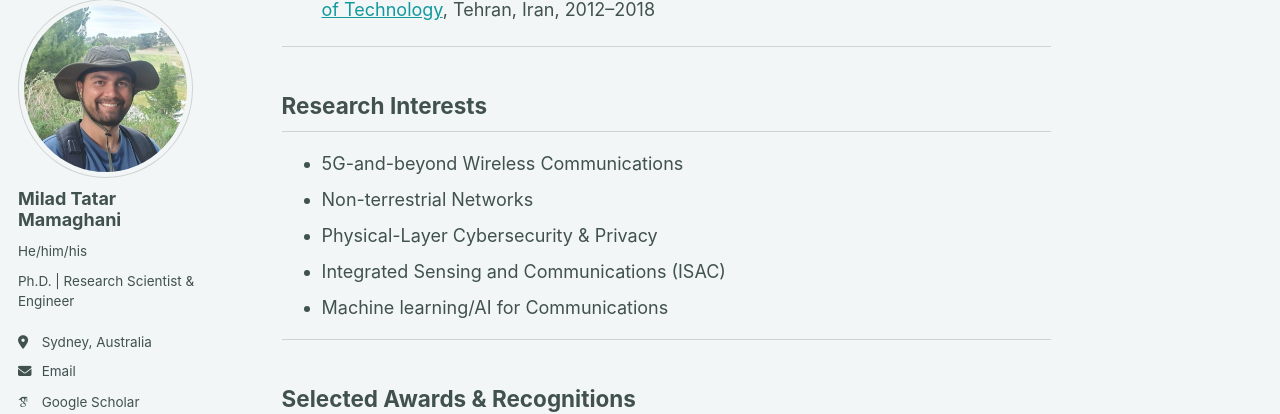
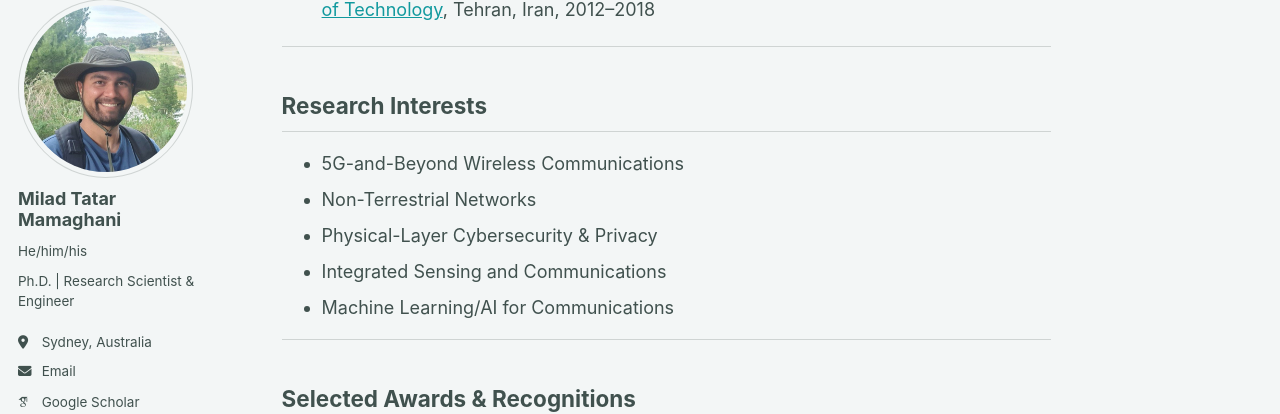
Before and after one commit to miladtm94/miladtm94.github.io, a Jekyll site: the page built from _pages/about.md, in a window 1280 px wide and 900 px high, scrolled down 674 px. Shown: the part 107-521 px from the top of the window. Built offline with Jekyll 4.4.1, drawn with Linux system fonts in a browser that asks for light colours; some web fonts are replaced; a script that is not in the unit is left out.

Commit message:
Project section updated

```diff
--- a/_pages/about.md
+++ b/_pages/about.md
@@ -27,11 +27,11 @@ Milad is open to opportunities in both academia and industry, including collabor
 
 ## Research Interests
 
-- 5G-and-beyond Wireless Communications
-- Non-terrestrial Networks
+- 5G-and-Beyond Wireless Communications
+- Non-Terrestrial Networks
 - Physical-Layer Cybersecurity & Privacy
-- Integrated Sensing and Communications (ISAC)
-- Machine learning/AI for Communications
+- Integrated Sensing and Communications
+- Machine Learning/AI for Communications
 
 
 
```
Also changed, not shown: _portfolio/secure-isac-uav-drl.md (deleted, +0 -20 lines), _portfolio/secure-isac.md (added, +21 -0 lines).
